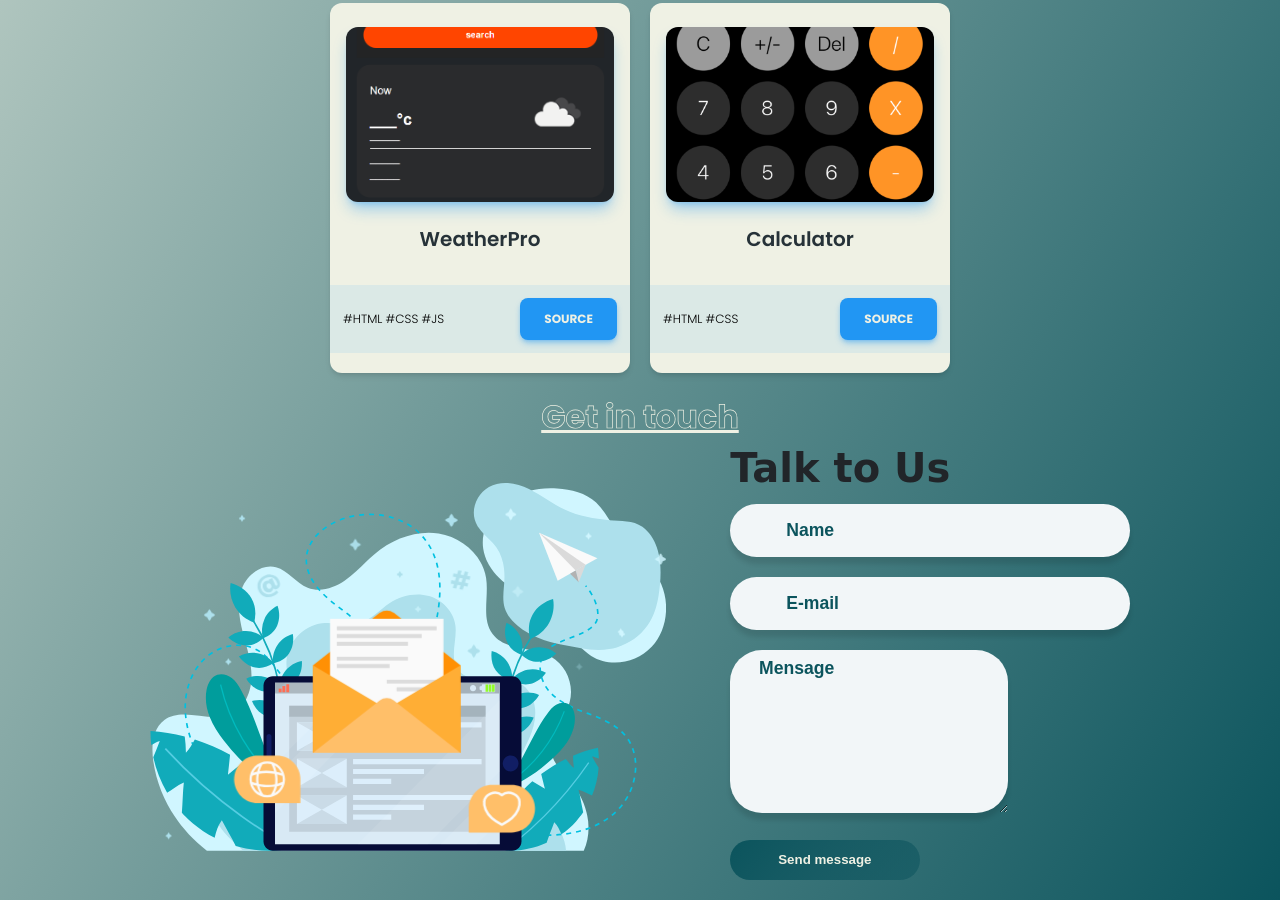
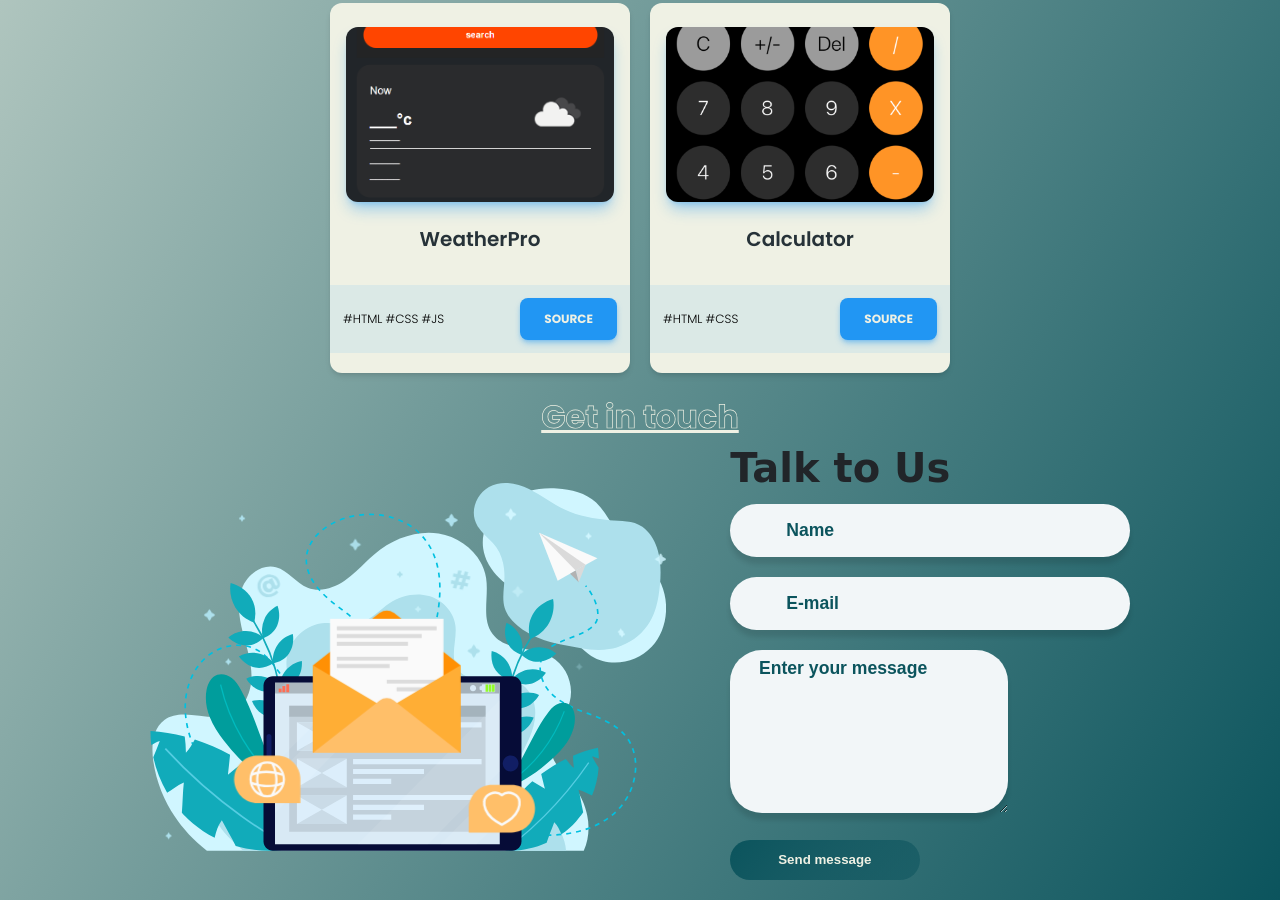
Before and after one commit to DhanushManikanta/Portfolioo, a plain HTML site: page index.html in a window 1280 px wide. Shown: the part 1217-2117 px from the top of the page. Drawn offline with nearby package versions, Linux system fonts and the light colour scheme.

Commit message:
Update index.html

```diff
--- a/index.html
+++ b/index.html
@@ -442,7 +442,7 @@
                 <input type="email" id="formEmail" class="form-control form-control-lg thick" placeholder="E-mail">
               </div>
               <div class="form-group message">
-                <textarea id="formMessage" class="form-control form-control-lg" rows="7" placeholder="Mensage"></textarea>
+                <textarea id="formMessage" class="form-control form-control-lg" rows="7" placeholder="Enter your message"></textarea>
               </div>
               <div class="text-center">
                 <button type="submit" class="btn btn-primary" tabIndex="-1" >Send message</button>
```
